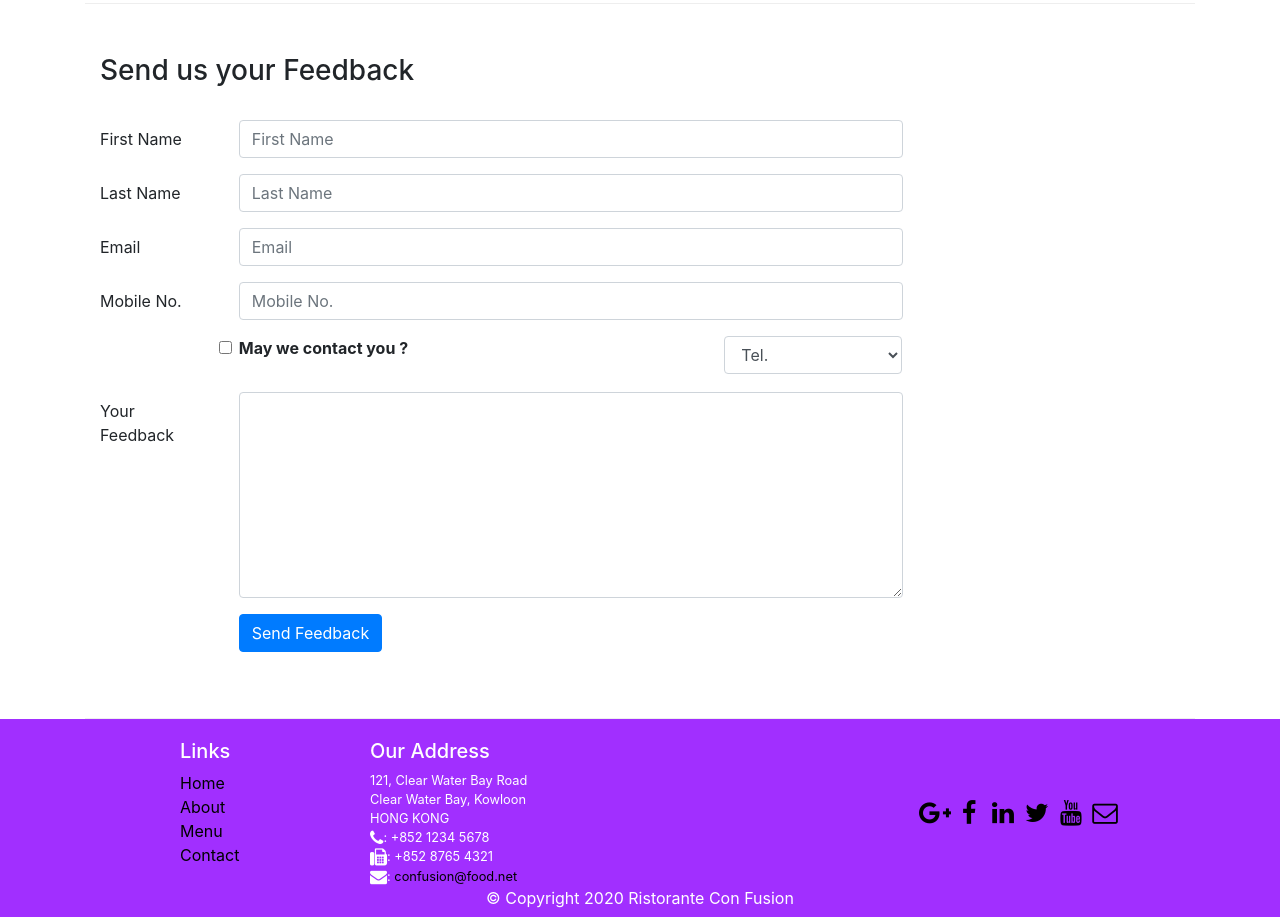
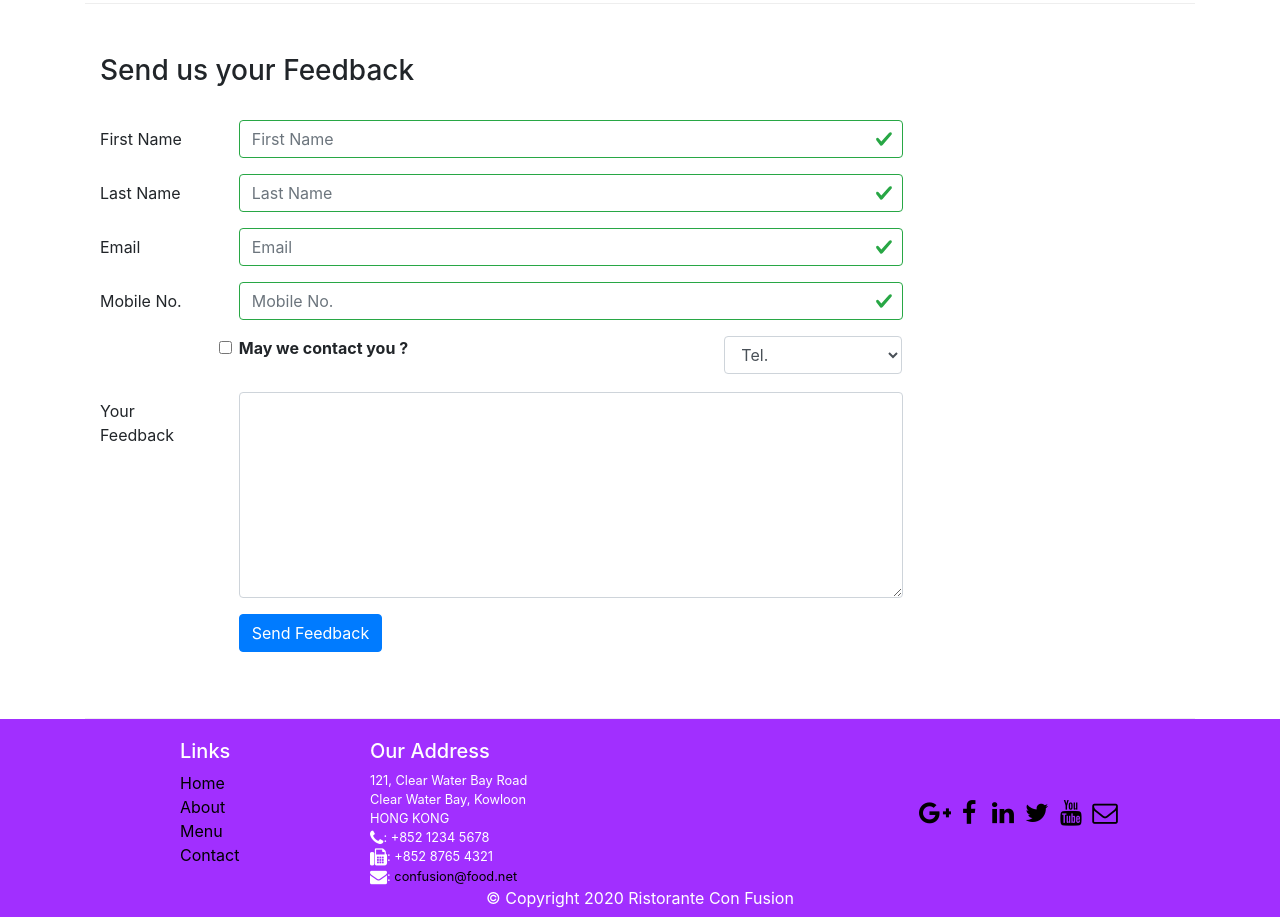
Before and after one commit to abhishek1120/Restaurant-Website, a React (Create React App) app: page /contactus in a window 1280 px wide. Shown: the part 820-1737 px from the top of the page. Built offline with nearby package versions, Linux system fonts and the light colour scheme.

Commit message:
Form Validation

```diff
--- a/src/components/ContactComponent.js
+++ b/src/components/ContactComponent.js
@@ -1,5 +1,5 @@
 import React, { Component } from 'react';
-import { Breadcrumb, BreadcrumbItem,Button,Form,FormGroup,Label,Input,Col } from 'reactstrap';
+import { Breadcrumb, BreadcrumbItem,Button,Form,FormGroup,Label,Input,Col,FormFeedback } from 'reactstrap';
 import { Link } from 'react-router-dom';
 
 class Contact extends Component {
@@ -14,10 +14,18 @@
             email:'',
             agree:false,
             contactType:'Tel.',
-            message:''
+            message:'',
+            touched:{
+                firstName:false,
+                lastName:false,
+                telnum:false,
+                email:false
+            }
         }
         this.handleInputChange = this.handleInputChange.bind(this);
         this.handleSubmit = this.handleSubmit.bind(this);
+        this.handleBlur = this.handleBlur.bind(this);
+        this.validate = this.validate.bind(this);
     }
 
     handleInputChange(event){
@@ -36,7 +44,43 @@
         event.preventDefault();
     }
 
+    handleBlur = (field) => (event) =>{
+        this.setState({
+            touched: {...this.state.touched, [field]:true}
+        });
+    }
+
+    validate(firstName,lastName,telnum,email){
+        const errors = {
+            firstName: '',
+            lastName: '',
+            telnum: '',
+            email: ''
+        };
+
+        if(this.state.touched.firstName && firstName.length < 2)
+            errors.firstName = 'First Name should be greater than or equal to 3 characters';
+        else if(this.state.touched.firstName && firstName.length > 10 )
+            errors.firstName = 'First Name should be less than or 10 characters';
+
+        if(this.state.touched.lastName && lastName.length < 2)
+            errors.lastName = 'Last Name should be greater than or equal to 3 characters';
+        else if(this.state.touched.lastName && lastName.length > 10 )
+            errors.lastName = 'Last Name should be less than or 10 characters';
+
+        const reg =  /^\d+$/;
+
+        if(this.state.touched.telnum && !reg.test(telnum))
+            errors.telnum = 'Numeric Characters are allowed only';
+
+        if(this.state.touched.email && email.split('').filter(x => x==='@').length !==1)
+            errors.email = 'Email should contain an @ character';
+
+        return errors;
+    }
+
     render(){
+        const errors = this.validate(this.state.firstName,this.state.lastName,this.state.telnum,this.state.email);
         return (
             <div className="container">
                 <div className="row">
@@ -86,14 +130,23 @@
                                 <Col md={10}>
                                     <Input type="text" id="firstName" name="firstName"
                                     placeholder="First Name" value={this.state.firstName}
+                                    valid = {errors.firstName === ''}
+                                    invalid = {errors.firstName !== ''}
+                                    onBlur={this.handleBlur('firstName')}
                                     onChange={this.handleInputChange}/>
+                                    <FormFeedback>{errors.firstName}</FormFeedback>
                                 </Col>
                             </FormGroup>
                             <FormGroup row>
                                 <Label htmlFor="lastname" md={2}>Last Name</Label>
                                 <Col md={10}>
                                     <Input type="text" id="lastname" name="lastName"
-                                    placeholder="Last Name" value={this.state.lastName}onChange={this.handleInputChange} />
+                                    placeholder="Last Name" value={this.state.lastName}
+                                    valid = {errors.lastName === ''}
+                                    invalid = {errors.lastName !== ''}
+                                    onBlur={this.handleBlur('lastName')}
+                                    onChange={this.handleInputChange} />
+                                    <FormFeedback>{errors.lastName}</FormFeedback>
                                 </Col>
                             </FormGroup>
                             <FormGroup row>
@@ -101,7 +154,11 @@
                                 <Col md={10}>
                                     <Input type="email" id="email" name="email"
                                     placeholder="Email" value={this.state.email}
+                                    valid = {errors.email === ''}
+                                    invalid = {errors.email !== ''}
+                                    onBlur={this.handleBlur('email')}
                                     onChange={this.handleInputChange}/>
+                                    <FormFeedback>{errors.email}</FormFeedback>
                                 </Col>
                             </FormGroup>
                             <FormGroup row>
@@ -109,7 +166,11 @@
                                 <Col md={10}>
                                     <Input type="tel" id="telnum" name="telnum"
                                     placeholder="Mobile No." value={this.state.telnum}
+                                    valid = {errors.telnum === ''}
+                                    invalid = {errors.telnum !== ''}
+                                    onBlur={this.handleBlur('telnum')}
                                     onChange={this.handleInputChange}/>
+                                    <FormFeedback>{errors.telnum}</FormFeedback>
                                 </Col>
                             </FormGroup>
                             <FormGroup row>
```
